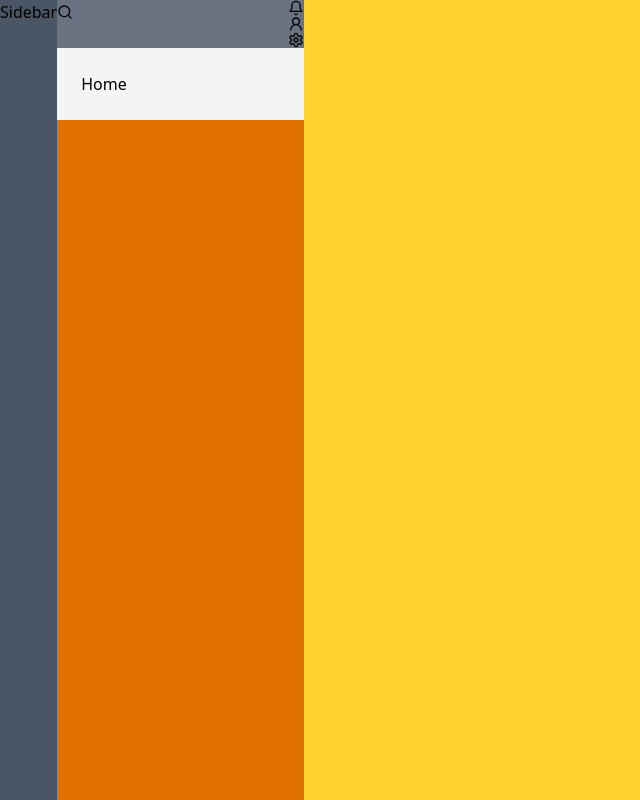
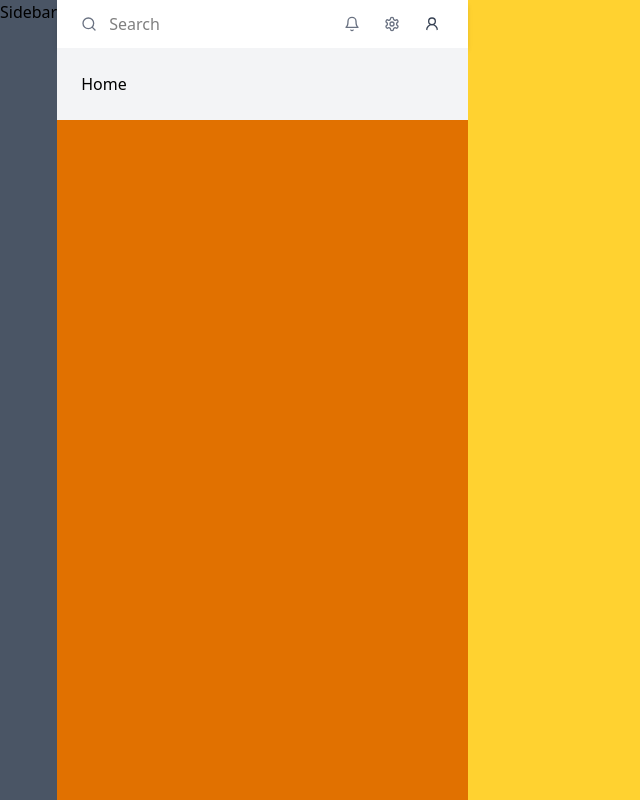
Before and after one commit to abdulrahimsulthan/crm-tool, a React (Vite) app: page / in a window 1280 px wide. Shown: the whole page, without its empty margins (0-640 px from the left). Built offline with nearby package versions, Linux system fonts and the light colour scheme.

Commit message:
✨ feat(layout): Navbar item
Added basic navbar items

```diff
--- a/src/components/layout/Navbar.tsx
+++ b/src/components/layout/Navbar.tsx
@@ -1,15 +1,16 @@
 import { LuBell, LuSearch, LuSettings, LuUserRound } from 'react-icons/lu';
+const rounded = 'p-1 rounded-full h-6 w-6 hover:bg-gray-300';
 
 const Navbar = () => (
-  <nav className="bg-gray-500 flex justify-between items-center">
-    <div>
-      <LuSearch />
-      <input type="text" />
+  <nav className="flex justify-between items-center px-6 py-3 bg-white shadow-md">
+    <div className="flex items-center space-x-3">
+      <LuSearch className='text-gray-500'/>
+      <input type="text" placeholder='Search' className='border-none outline-none bg-transparent'/>
     </div>
-    <div>
-      <LuBell />
-      <LuUserRound />
-      <LuSettings />
+    <div className="flex items-center space-x-4">
+      <LuBell className={`${rounded} text-gray-500`} />
+      <LuSettings className={`${rounded} text-gray-500`} />
+      <LuUserRound className={`${rounded} text-gray-700`} />
     </div>
   </nav>
 );
```
